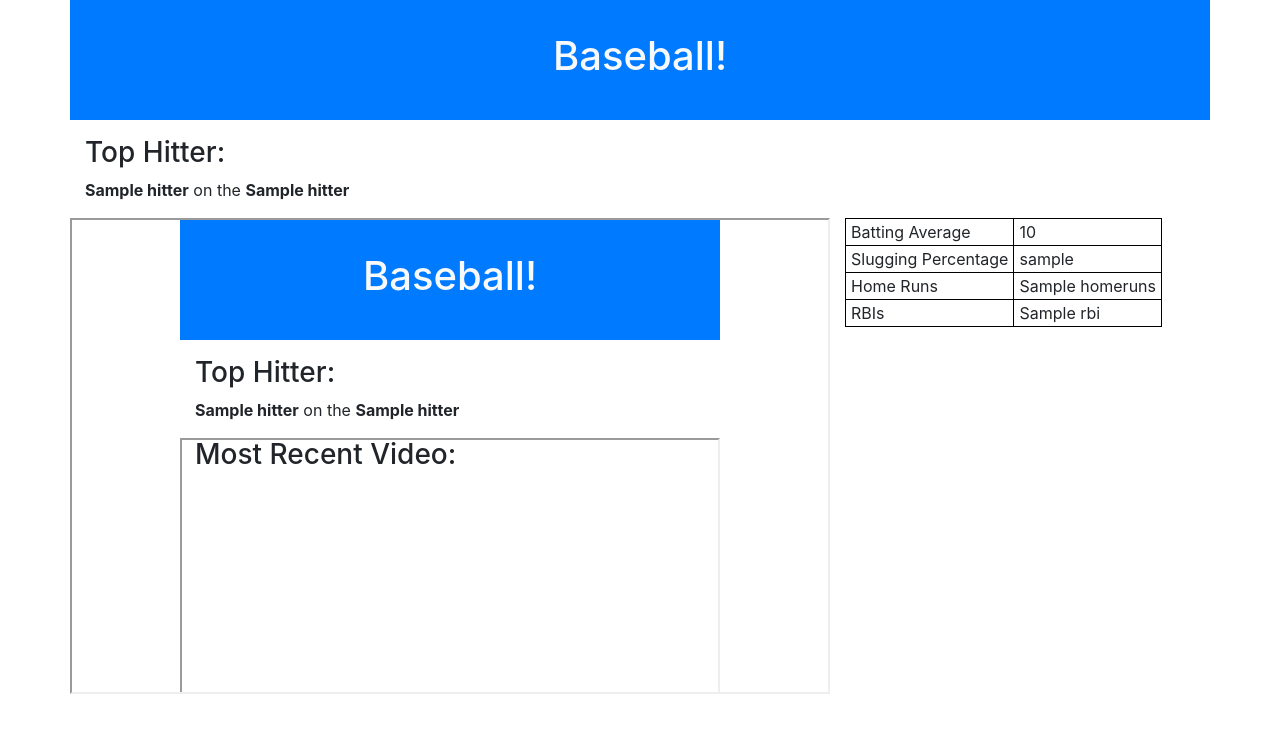
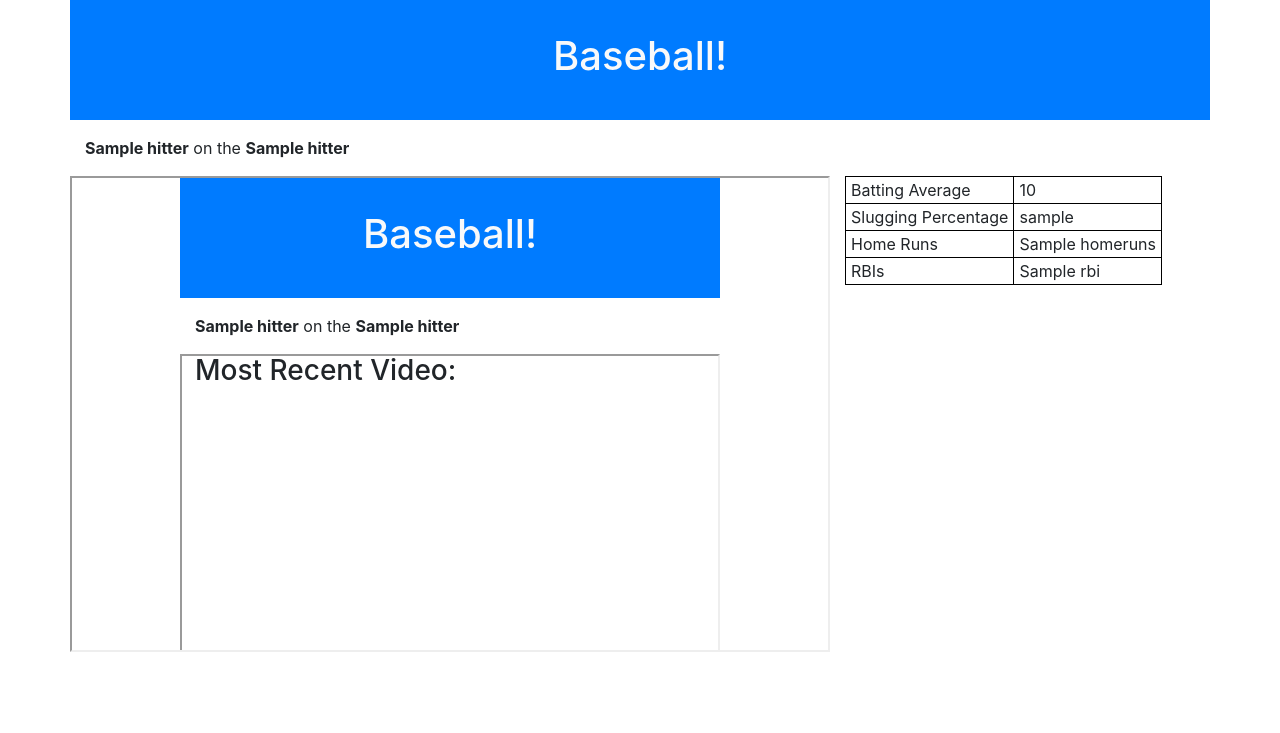
Before and after one commit to tsakurai42/Webscraping-MLB.com, a Flask app: page / in a window 1280 px wide. Shown: the top 733 px of the page. Run offline with Flask 2, Linux system fonts and the light colour scheme; a database or web service that is not in the repository returns one stand-in record (values such as "Sample title"); some libraries are stand-ins or nearby versions.

Commit message:
updated flask app to show all hitters

```diff
--- a/main.py
+++ b/main.py
@@ -11,12 +11,12 @@
 
 @app.route('/')
 def index():
-    top_hitter = db.top_hitters.find_one()
+    top_hitter = db.top_hitters.find()
     #print(mars)
     if top_hitter is None: #on first run, there won't be a database nor results, so initial force redirect to scrape.
         print('error!')
     else:
-        return render_template('index.html', player_vars = top_hitter)
+        return render_template('index.html', players = top_hitter)
 
 if __name__ == "__main__":
     app.run(debug=True)
--- a/templates/index.html
+++ b/templates/index.html
@@ -17,7 +17,12 @@
             crossorigin="anonymous"></script>
     <style>
         table {}
-        td {padding-left: 5px;padding-right:5px;border: 1px solid black}
+
+        td {
+            padding-left: 5px;
+            padding-right: 5px;
+            border: 1px solid black
+        }
     </style>
 </head>
 
@@ -29,12 +34,11 @@
                 <h1 class="text-light">Baseball!</h2>
             </div>
         </div>
-
+        {% for player_vars in players %}
         <div class="row"
-             style="margin-bottom:1rem;margin-top:1rem">
+             style="margin-bottom:1rem;margin-top:1rem;">
             <div class="col-12">
                 <span>
-                    <h3>Top Hitter:</h3>
                     <span><strong>{{ player_vars.name }}</strong> on the
                         <strong>{{ player_vars.team_name}}</strong></span>
                 </span>
@@ -44,10 +48,9 @@
         <div class="row"
              style="margin-bottom:1rem">
             <div class="col-md-8 col-xs-12">
-                <h3>Most Recent Video:</h3>
+                <h3>Most Recent Video:</h3><br>
                 <div style="padding-top:56.25%"><iframe src="{{player_vars.vid_url}}"
                             style="position:absolute;top:0;left:0;width:100%;height:100%;"></iframe></div>
-                <a href="{{player_vars.vid_url}}">{{ player_vars.vid_name }}</a>
             </div>
             <div class="col-md-4 col-xs-12">
                 <table>
@@ -72,7 +75,10 @@
                 </table>
 
             </div>
+
         </div>
-</body>
+        {% endfor %}
+    </div>
+    </body>
 
 </html>
```
